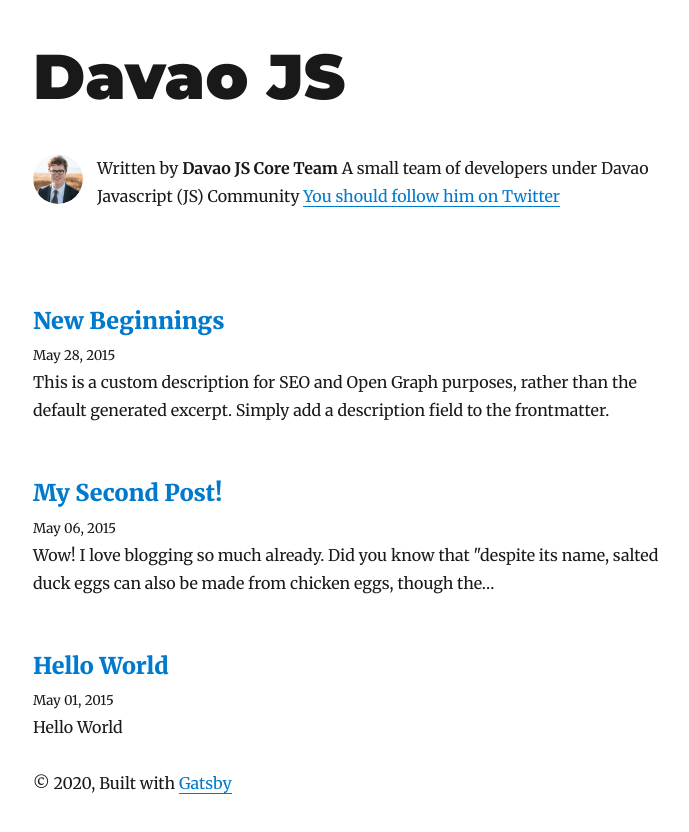
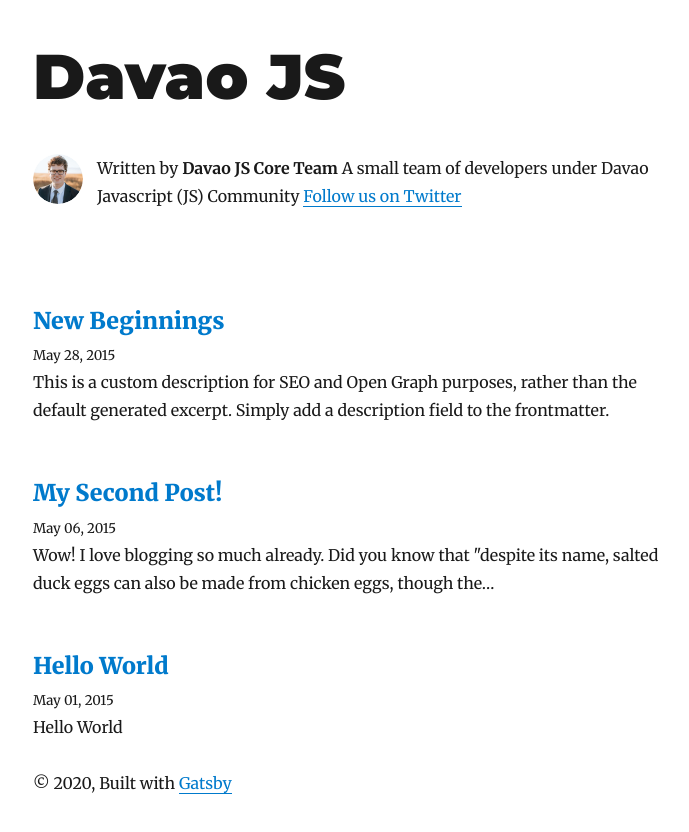
Before and after one commit to DavaoJS/davaojs.github.io, a Gatsby site: page / in a window 1280 px wide. Shown: the whole page, without its empty margins (292-981 px from the left). Built offline with nearby package versions, Linux system fonts and the light colour scheme; Gatsby itself is replaced by a stand-in of ours; some packages are replaced by stand-ins of ours.

Commit message:
Update bio JS component

```diff
--- a/src/components/bio.js
+++ b/src/components/bio.js
@@ -60,7 +60,7 @@ const Bio = () => {
         Written by <strong>{author.name}</strong> {author.summary}
         {` `}
         <a href={`https://twitter.com/${social.twitter}`}>
-          You should follow him on Twitter
+          Follow us on Twitter
         </a>
       </p>
     </div>
```
